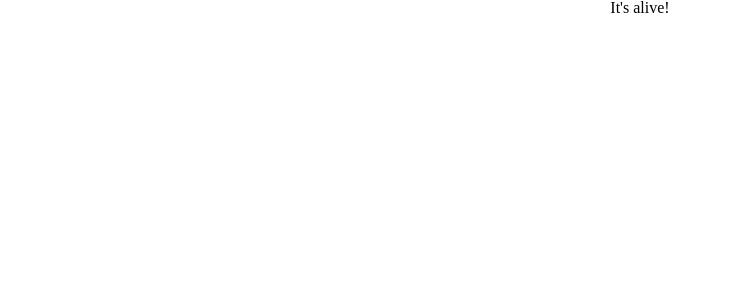
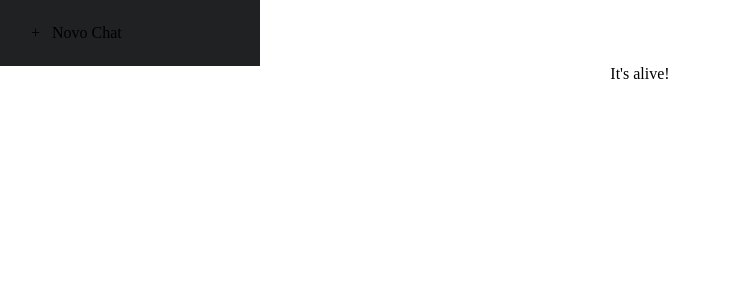
Before and after one commit to MarceloHadad/HadadGPT-front, a React (Create React App) app: page / in a window 1280 px wide. Shown: the top 300 px of the page, without its empty margins (0-731 px from the left). Built offline with nearby package versions, Linux system fonts and the light colour scheme.

Commit message:
feat: Create the Side Menu component

```diff
--- a/src/App.js
+++ b/src/App.js
@@ -1,12 +1,15 @@
+import { useState } from "react";
+
 import "./styles/App.css";
 import "./styles/reset.css";
 
 import { makeRequest } from "./api/api";
-import { useState } from "react";
+import { SideMenu } from "./components/SideMenu/SideMenu";
 
 function App() {
   return (
     <div className="App">
+      <SideMenu />
       <h1>It's alive!</h1>
     </div>
   );
--- /dev/null
+++ b/src/components/SideMenu/SideMenu.css
@@ -0,0 +1,21 @@
+.sidemenu {
+  width: 260px;
+  padding: 10px;
+  background-color: #202123;
+}
+
+.sidemenu-button {
+  padding: 15px;
+  border-radius: 5px;
+  text-align: left;
+  transition: ease 0.25 all;
+}
+
+.sidemenu-button:hover {
+  background-color: rgba(255, 255, 255, 0.1);
+}
+
+.sidemenu-button span {
+  padding-left: 6px;
+  padding-right: 12px;
+}
--- /dev/null
+++ b/src/components/SideMenu/SideMenu.js
@@ -0,0 +1,13 @@
+import React from "react";
+import "./SideMenu.css";
+
+export const SideMenu = () => {
+  return (
+    <aside className="sidemenu">
+      <div className="sidemenu-button">
+        <span>+</span>
+        Novo Chat
+      </div>
+    </aside>
+  );
+};
```
